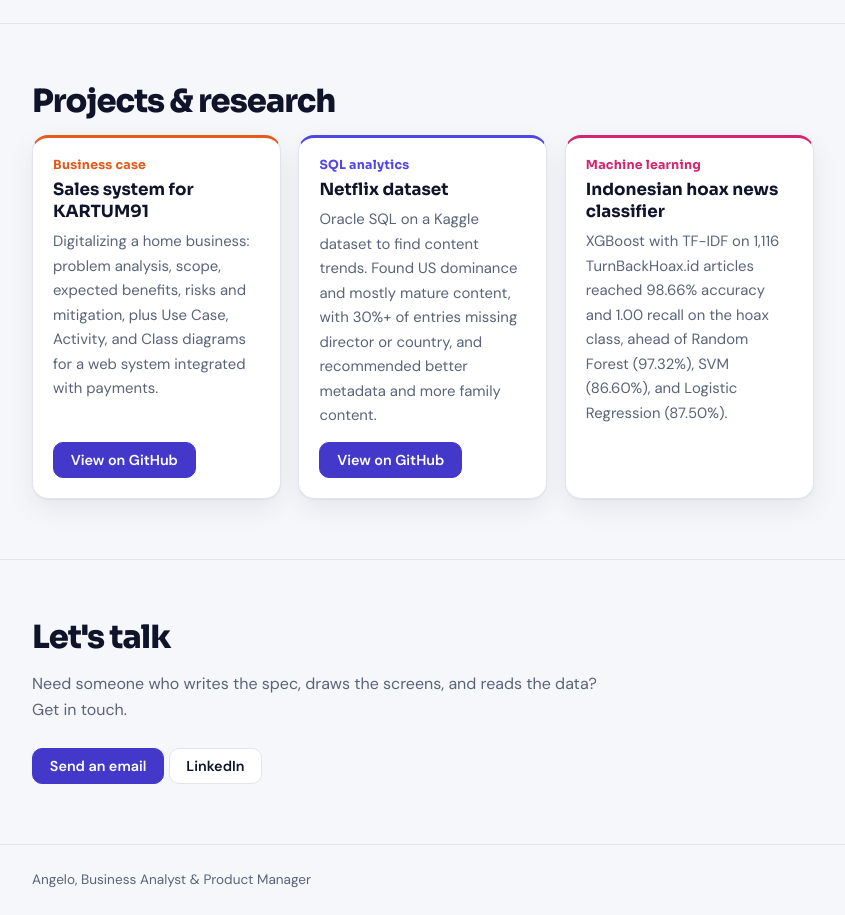
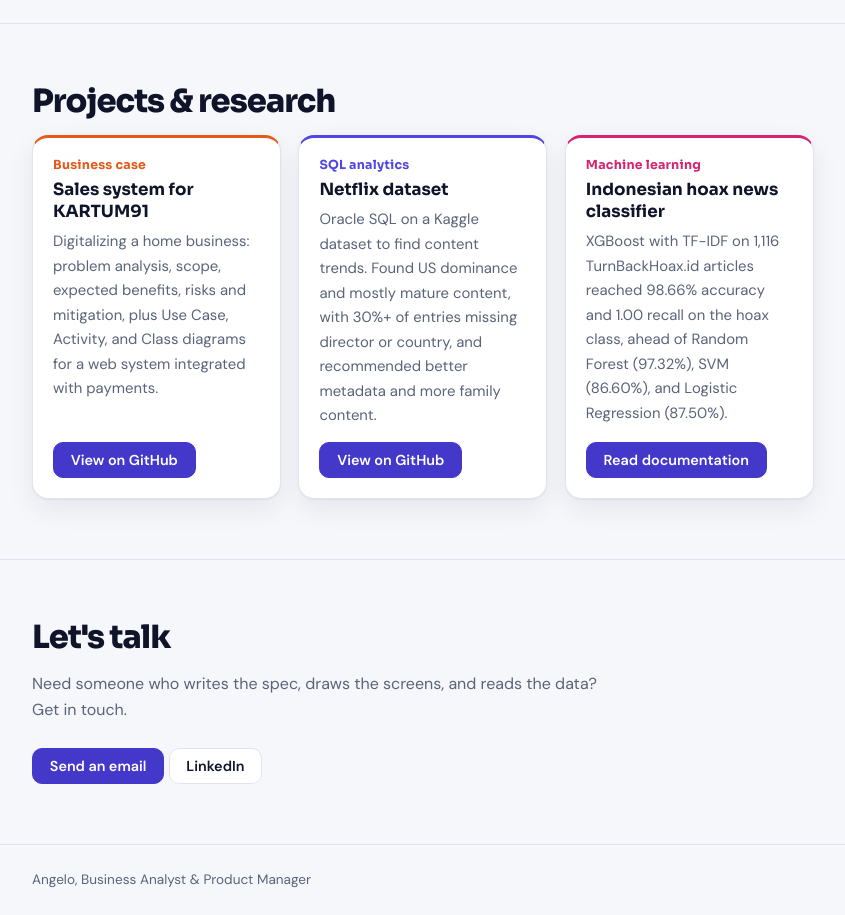
Before and after one commit to arasyngelo/portofolio, a plain HTML site: page index.html in a window 1280 px wide. Shown: the part 3900-4815 px from the top of the page, without its empty margins (84-929 px from the left). Drawn offline with Linux system fonts and the light colour scheme.

Commit message:
Add files via upload

```diff
--- a/index.html
+++ b/index.html
@@ -198,7 +198,7 @@ footer{padding:1.5rem 0;color:var(--muted);font-size:.85rem;border-top:1px solid
   <div class="docs">
     <article class="doc" style="--c:var(--map)"><p class="type">Business case</p><h3>Sales system for KARTUM91</h3><p>Digitalizing a home business: problem analysis, scope, expected benefits, risks and mitigation, plus Use Case, Activity, and Class diagrams for a web system integrated with payments.</p><div class="btns"><a class="btn primary" href="https://github.com/arasyngelo/Business-Case-Sistem-Penjualan-KARTUM91" target="_blank" rel="noopener">View on GitHub</a></div></article>
     <article class="doc" style="--c:var(--story)"><p class="type">SQL analytics</p><h3>Netflix dataset</h3><p>Oracle SQL on a Kaggle dataset to find content trends. Found US dominance and mostly mature content, with 30%+ of entries missing director or country, and recommended better metadata and more family content.</p><div class="btns"><a class="btn primary" href="https://github.com/arasyngelo/Netflix-Business-Analyst" target="_blank" rel="noopener">View on GitHub</a></div></article>
-    <article class="doc" style="--c:var(--wire)"><p class="type">Machine learning</p><h3>Indonesian hoax news classifier</h3><p>XGBoost with TF-IDF on 1,116 TurnBackHoax.id articles reached 98.66% accuracy and 1.00 recall on the hoax class, ahead of Random Forest (97.32%), SVM (86.60%), and Logistic Regression (87.50%).</p></article>
+    <article class="doc" style="--c:var(--wire)"><p class="type">Machine learning</p><h3>Indonesian hoax news classifier</h3><p>XGBoost with TF-IDF on 1,116 TurnBackHoax.id articles reached 98.66% accuracy and 1.00 recall on the hoax class, ahead of Random Forest (97.32%), SVM (86.60%), and Logistic Regression (87.50%).</p><div class="btns"><a class="btn primary" href="docs/ml-hoax-classification.pdf" target="_blank" rel="noopener">Read documentation</a></div></article>
   </div>
 </div></section>
 
```
